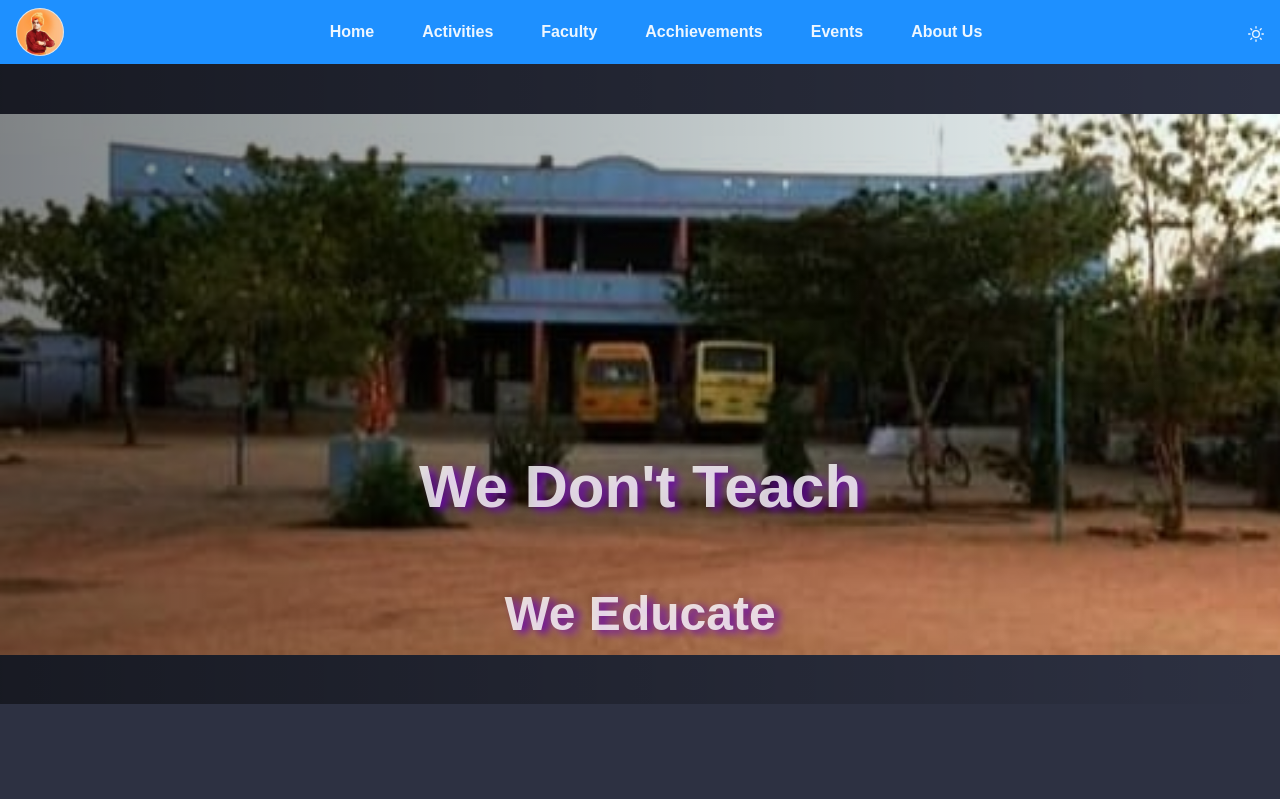
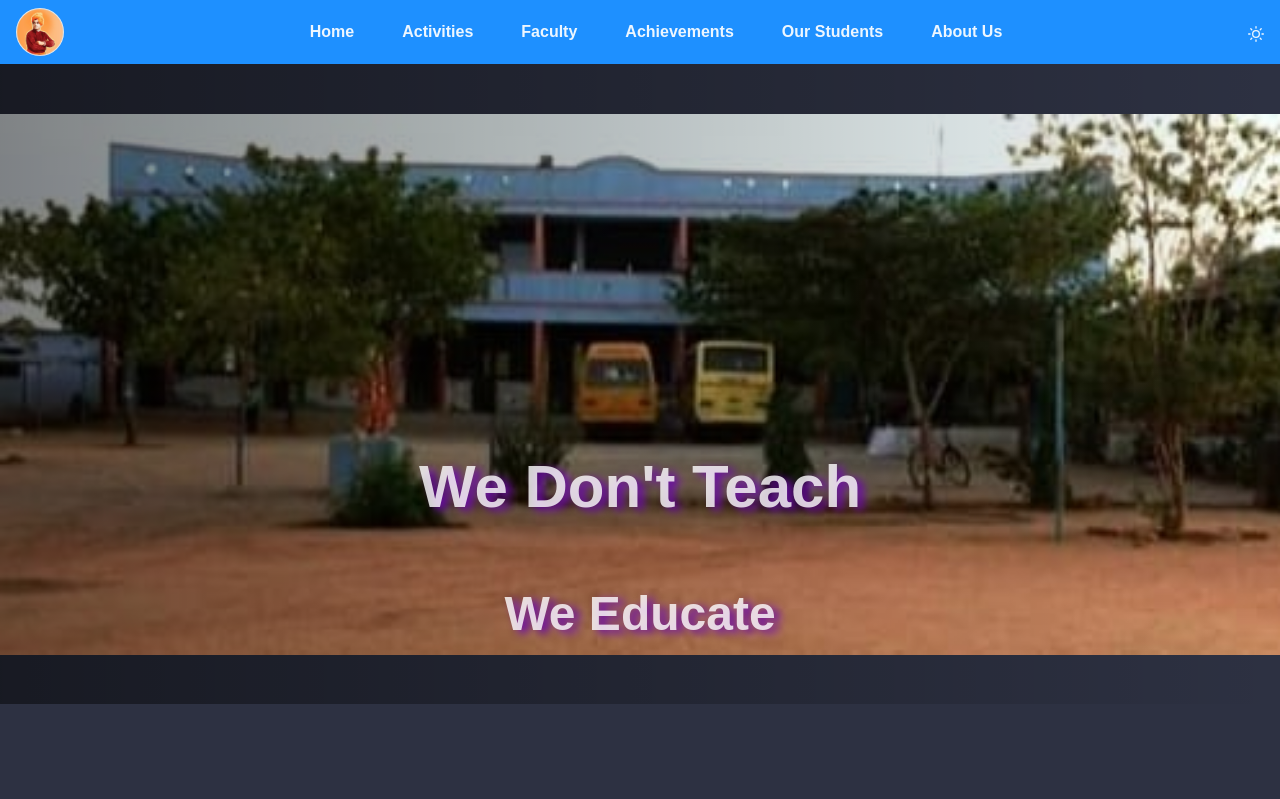
Before and after one commit to Nithin-Varma/VHS, a Next.js app: page / in a window 1280 px wide. Shown: the top 799 px of the page. Built offline with nearby package versions, Linux system fonts and the light colour scheme.

Commit message:
header our students

```diff
--- a/src/components/layout/header.tsx
+++ b/src/components/layout/header.tsx
@@ -1,5 +1,111 @@
-/* eslint-disable jsx-a11y/anchor-is-valid */
+// /* eslint-disable jsx-a11y/anchor-is-valid */
 import { HamburgerIcon, CloseIcon, MoonIcon, SunIcon } from "@chakra-ui/icons";
+// import {
+//   Box,
+//   Flex,
+//   Avatar,
+//   HStack,
+//   Link,
+//   IconButton,
+//   Button,
+//   Menu,
+//   MenuButton,
+//   MenuList,
+//   MenuItem,
+//   MenuDivider,
+//   useDisclosure,
+//   useColorModeValue,
+//   Stack,
+//   useColorMode,
+// } from "@chakra-ui/react";
+// import type { ReactNode } from "react";
+
+import OurStudents from "../../../pages/OurStudents"
+// import dynamic from "next/dynamic";
+// import { useEffect } from "react";
+// import NextLink from "next/link";
+// // const NextLink = dynamic(() => import("next/link"));
+
+// // const Links = ["Home", "Activities", "Faculty", "Acchievements", "Events", "About Us"];
+// const Links = [
+//   { name: "Home", url: "/" },
+//   { name: "Activities", url: "/activities" },
+//   { name: "Faculty", url: "/faculty" },
+//   { name: "Achievements", url: "/achievements" },
+//   { name: "Our Students", url: "OurStudents" },
+//   { name: "About Us", url: "/about-us" },
+// ];
+
+// const NavLink = ({ link }) => (
+//   <NextLink href={link.url} passHref>
+//     <Link
+//       key={link.name}
+//       px={2}
+//       py={1}
+//       rounded="md"
+//       _hover={{
+//         textDecoration: "none",
+//         fontSize: "xl",
+//         textShadow: "2px 2px 2px #1E90FF",
+//       }}
+//     >
+//       {link.name}
+//     </Link>
+//   </NextLink>
+// );
+
+// export default function Header() {
+//   const { isOpen, onOpen, onClose } = useDisclosure();
+//   const { colorMode, toggleColorMode } = useColorMode();
+
+//   return (
+//     <Box bg={useColorModeValue("#1E90FF", "#1E90FF")} px={4}>
+//       <Flex h={16} alignItems="center" justifyContent="space-between">
+//         <IconButton
+//           size="md"
+//           icon={isOpen ? <CloseIcon /> : <HamburgerIcon />}
+//           aria-label="Open Menu"
+//           display={{ md: "none" }}
+//           onClick={isOpen ? onClose : onOpen}
+//         />
+//         {/* <HStack spacing="96" alignItems="center"> */}
+//         <Avatar size="md" borderRadius="full" src="/assets/images/vhs_swamivivekanda.jpeg" />
+
+//         <HStack
+//           as="nav"
+//           spacing={8}
+//           fontWeight="bold"
+//           fontFamily="sans-serif"
+//           display={{ base: "none", md: "flex" }}
+//         >
+//           {Links.map((link) => (
+//             <NavLink key={link.name} link={link} />
+//           ))}
+//         </HStack>
+//         <HStack spacing={8}>
+//           <Link onClick={toggleColorMode}>
+//             {colorMode === "light" ? <MoonIcon /> : <SunIcon />}
+//           </Link>
+//         </HStack>
+//       </Flex>
+
+//       {isOpen ? (
+//         <Box pb={4} display={{ md: "none" }}>
+//           <Stack as="nav" spacing={4}>
+//             {Links.map((link) => (
+//               <NavLink key={link}>{link}</NavLink>
+//             ))}
+//           </Stack>
+//         </Box>
+//       ) : null}
+//     </Box>
+//   );
+// }
+
+
+
+import { useEffect } from "react";
+import dynamic from "next/dynamic";
 import {
   Box,
   Flex,
@@ -7,23 +113,27 @@ import {
   HStack,
   Link,
   IconButton,
-  Button,
-  Menu,
-  MenuButton,
-  MenuList,
-  MenuItem,
-  MenuDivider,
   useDisclosure,
   useColorModeValue,
   Stack,
   useColorMode,
 } from "@chakra-ui/react";
-import type { ReactNode } from "react";
 
-const Links = ["Home", "Activities", "Faculty", "Acchievements", "Events", "About Us"];
+const NextLink = dynamic(() => import("next/link"), { ssr: false });
 
-const NavLink = ({ children }: { children: ReactNode }) => (
+const Links = [
+  { name: "Home", url: "/" },
+  { name: "Activities", url: "/activities" },
+  { name: "Faculty", url: "/faculty" },
+  { name: "Achievements", url: "/achievements" },
+  { name: "Our Students", url: "/OurStudents" },
+  { name: "About Us", url: "/about-us" },
+];
+
+const NavLink = ({ link }) => (
+  <NextLink href={link.url} passHref>
     <Link
+      key={link.name}
       px={2}
       py={1}
       rounded="md"
@@ -31,12 +141,11 @@ const NavLink = ({ children }: { children: ReactNode }) => (
         textDecoration: "none",
         fontSize: "xl",
         textShadow: "2px 2px 2px #1E90FF",
-      // bg: useColorModeValue("gray.200", "gray.700"),
       }}
-    href="#"
     >
-    {children}
+      {link.name}
     </Link>
+  </NextLink>
 );
 
 export default function Header() {
@@ -53,7 +162,6 @@ export default function Header() {
           display={{ md: "none" }}
           onClick={isOpen ? onClose : onOpen}
         />
-        {/* <HStack spacing="96" alignItems="center"> */}
         <Avatar size="md" borderRadius="full" src="/assets/images/vhs_swamivivekanda.jpeg" />
 
         <HStack
@@ -64,7 +172,7 @@ export default function Header() {
           display={{ base: "none", md: "flex" }}
         >
           {Links.map((link) => (
-            <NavLink key={link}>{link}</NavLink>
+            <NavLink key={link.name} link={link} />
           ))}
         </HStack>
         <HStack spacing={8}>
@@ -78,7 +186,7 @@ export default function Header() {
         <Box pb={4} display={{ md: "none" }}>
           <Stack as="nav" spacing={4}>
             {Links.map((link) => (
-              <NavLink key={link}>{link}</NavLink>
+              <NavLink key={link.name} link={link} />
             ))}
           </Stack>
         </Box>
```
Lines whose indentation alone changed are shown as unchanged.
